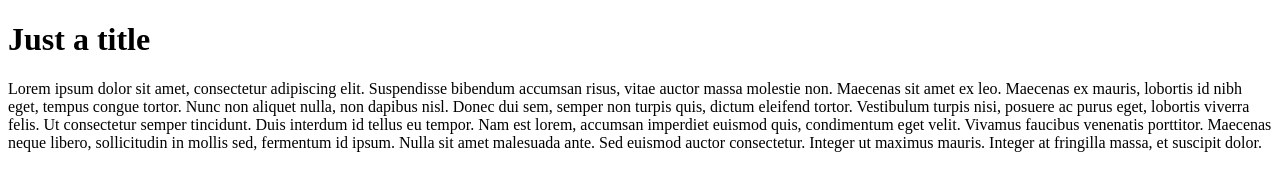
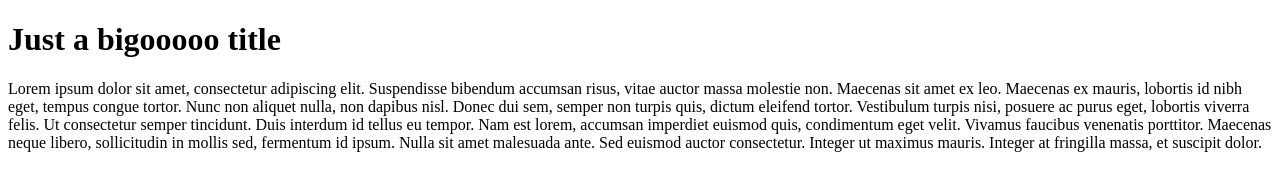
Before and after one commit to ariaguilar21/primerExamen_proyecto, a plain HTML site: page index.html in a window 1280 px wide. Drawn offline with Linux system fonts and the light colour scheme.

Commit message:
modifying index

```diff
--- a/index.html
+++ b/index.html
@@ -4,7 +4,7 @@
 	<title>Something</title>
 </head>
 <body>
-	<h1>Just a title</h1>
+	<h1>Just a bigooooo title</h1>
 	<p>Lorem ipsum dolor sit amet, consectetur adipiscing elit. Suspendisse bibendum accumsan risus, vitae auctor massa molestie non. Maecenas sit amet ex leo. Maecenas ex mauris, lobortis id nibh eget, tempus congue tortor. Nunc non aliquet nulla, non dapibus nisl. Donec dui sem, semper non turpis quis, dictum eleifend tortor. Vestibulum turpis nisi, posuere ac purus eget, lobortis viverra felis. Ut consectetur semper tincidunt. Duis interdum id tellus eu tempor. Nam est lorem, accumsan imperdiet euismod quis, condimentum eget velit. Vivamus faucibus venenatis porttitor. Maecenas neque libero, sollicitudin in mollis sed, fermentum id ipsum. Nulla sit amet malesuada ante. Sed euismod auctor consectetur. Integer ut maximus mauris. Integer at fringilla massa, et suscipit dolor.</p>
 
 </body>
```
